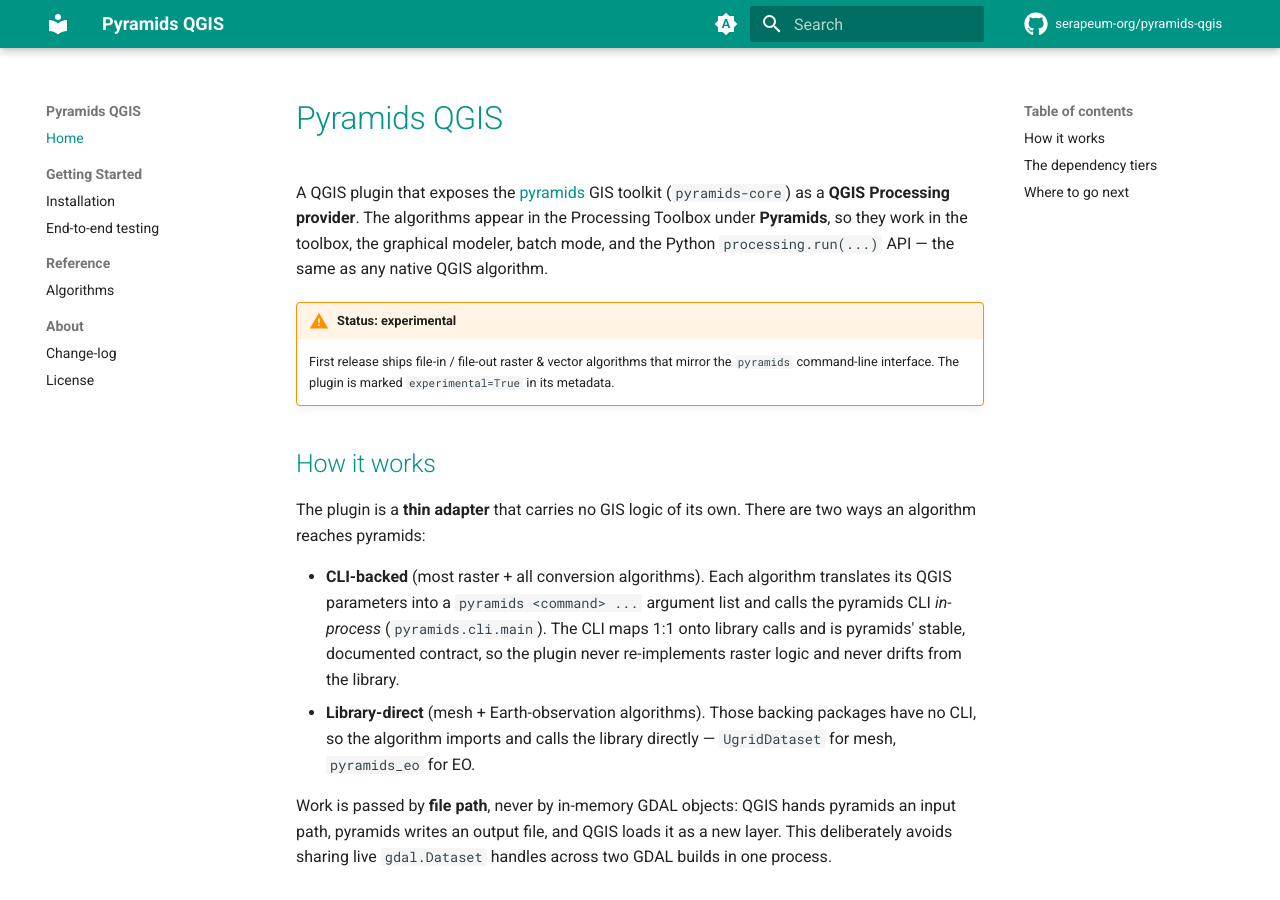
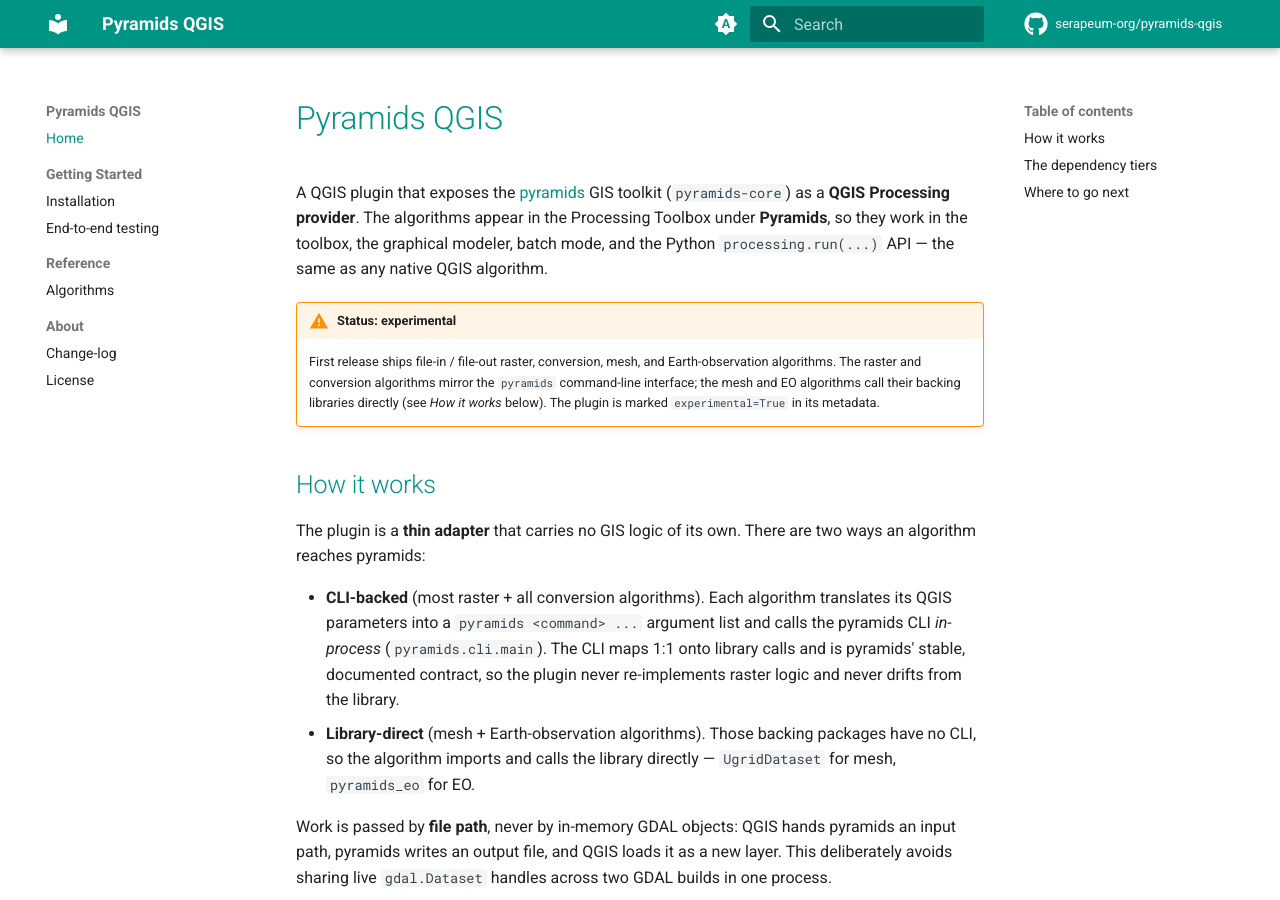
Before and after one commit to serapeum-org/pyramids-qgis, an MkDocs documentation site: the page built from docs/index.md, in a window 1280 px wide and 900 px high. Built offline with MkDocs 1.6.1 and Material for MkDocs 9.7.7, drawn with Linux system fonts in a browser that asks for light colours; comment, search, counter and statistics services are not loaded; the version menu is left out.

Commit message:
docs(index): correct the experimental blurb to cover all four algorithm groups
The 'Status: experimental' note said the first release ships 'raster & vector
algorithms that mirror the pyramids CLI'. That both over-claims (there is no
purely vector algorithm) and under-claims (mesh and EO ship too, and they call
their libraries directly, not the CLI). Reworded to list raster, conversion,
mesh, and EO and to state which paths mirror the CLI.

Verified: mkdocs build --strict still passes (exit 0) after the edit.

```diff
--- a/docs/index.md
+++ b/docs/index.md
@@ -6,8 +6,10 @@
 `processing.run(...)` API — the same as any native QGIS algorithm.
 
 !!! warning "Status: experimental"
-    First release ships file-in / file-out raster & vector algorithms that mirror the `pyramids`
-    command-line interface. The plugin is marked `experimental=True` in its metadata.
+    First release ships file-in / file-out raster, conversion, mesh, and Earth-observation
+    algorithms. The raster and conversion algorithms mirror the `pyramids` command-line interface;
+    the mesh and EO algorithms call their backing libraries directly (see *How it works* below). The
+    plugin is marked `experimental=True` in its metadata.
 
 ## How it works
 
```
